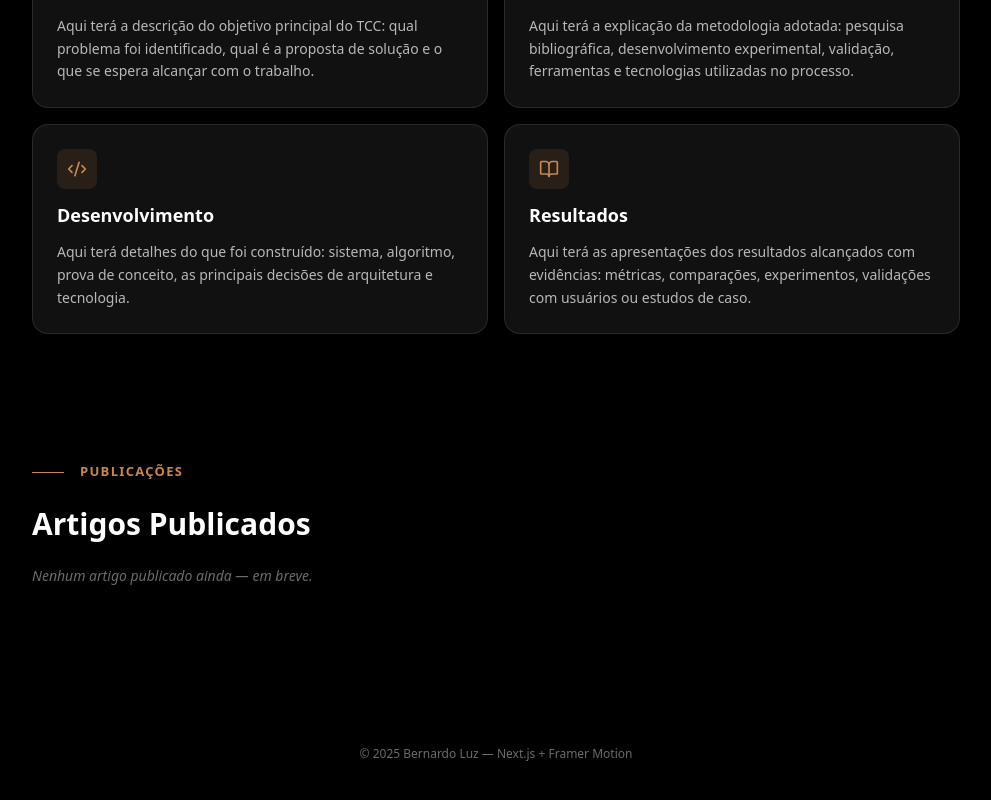
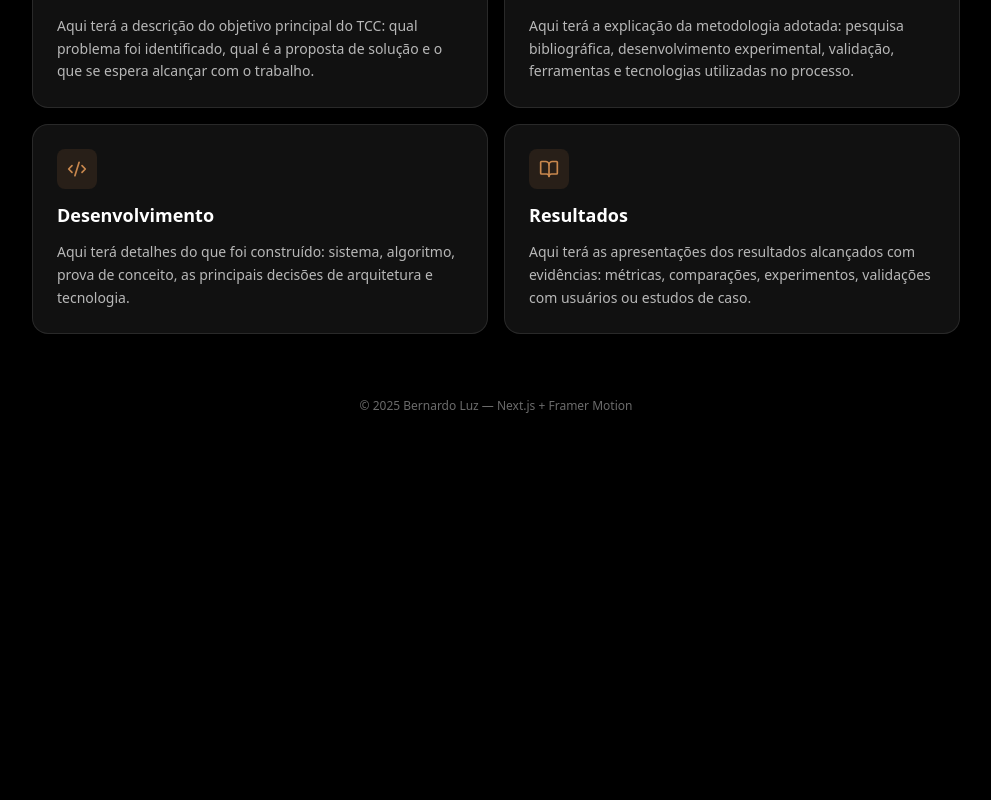
Before and after one commit to bernardosluz/bernasluz-portfolio, a Next.js app: page /tcc in a window 1280 px wide. Shown: the part 880-1680 px from the top of the page, without its empty margins (144-1135 px from the left). After the commit the page ends 1358 px from the top, so only its background shows below. Built offline with nearby package versions, Linux system fonts and the light colour scheme.

Commit message:
fix: TCC corrigido; style: Adição de novo link para rede social (youtube)

```diff
--- a/src/features/portfolio-hero/components/BannerHero/BannerHero.tsx
+++ b/src/features/portfolio-hero/components/BannerHero/BannerHero.tsx
@@ -35,7 +35,7 @@
 import { useRef } from "react";
 import Image from "next/image";
 import { motion, useScroll, useTransform } from "framer-motion";
-import { Github, Linkedin, Instagram, MapPin } from "lucide-react";
+import { Github, Linkedin, Instagram, Youtube, MapPin } from "lucide-react";
 import { siteConfig } from "@/lib/config";
 import { fadeInUp, staggerContainer } from "@/lib/animations";
 
@@ -186,6 +186,15 @@ export default function BannerHero() {
               >
                 <Instagram size={20} />
               </a>
+              <a
+                href={siteConfig.links.youtube}
+                target="_blank"
+                rel="noopener noreferrer"
+                className="btn-icon"
+                aria-label="YouTube"
+              >
+                <Youtube size={20} />
+              </a>
             </motion.div>
           </div>
         </motion.div>
--- a/src/features/portfolio-hero/components/TCC/tcc.tsx
+++ b/src/features/portfolio-hero/components/TCC/tcc.tsx
@@ -43,7 +43,6 @@ const tccSections = [
 
 export default function TCCSection() {
   const { tcc } = siteConfig;
-  const hasArticles = tcc.articles.length > 0;
 
   return (
     <main className="relative min-h-screen">
@@ -165,6 +164,7 @@ export default function TCCSection() {
       </section>
 
       {/* ═══ Artigos publicados ═══ */}
+      {tcc.articles.length > 0 && (
         <section className="px-5 sm:px-8 lg:px-12 py-16 md:py-24 max-w-5xl mx-auto">
           <motion.div
             variants={staggerContainer}
@@ -185,8 +185,7 @@ export default function TCCSection() {
               Artigos Publicados
             </motion.h2>
 
-          {/* Lista de artigos ou estado vazio */}
-          {hasArticles ? (
+            {/* Lista de artigos */}
             <motion.div
               variants={staggerFast}
               initial="hidden"
@@ -194,7 +193,7 @@ export default function TCCSection() {
               viewport={{ once: true }}
               className="mt-8 flex flex-col gap-3"
             >
-              {tcc.articles.map((article) => (
+              {(tcc.articles as { title: string; venue: string; year: string; url: string }[]).map((article) => (
                 <motion.a
                   key={article.url}
                   variants={fadeInUp}
@@ -234,17 +233,9 @@ export default function TCCSection() {
                 </motion.a>
               ))}
             </motion.div>
-          ) : (
-            <motion.p
-              variants={fadeInUp}
-              className="mt-6 text-sm italic"
-              style={{ color: "var(--text-muted)" }}
-            >
-              Nenhum artigo publicado ainda — em breve.
-            </motion.p>
-          )}
           </motion.div>
         </section>
+      )}
 
       <footer className="py-16 px-5 text-center">
         <p className="text-xs" style={{ color: "var(--text-muted)" }}>
--- a/src/lib/config.ts
+++ b/src/lib/config.ts
@@ -21,6 +21,7 @@ export const siteConfig = {
     github: "https://github.com/bernardosluz",
     linkedin: "https://www.linkedin.com/in/bernardo-silva-luz-740979248/",
     instagram: "https://www.instagram.com/bernasluz",
+    youtube: "https://www.youtube.com/@bernasluz",
     email: "mailto:contato@bernasluz.com.br",
   },
   projects: [
```
Lines whose indentation alone changed are shown as unchanged.
